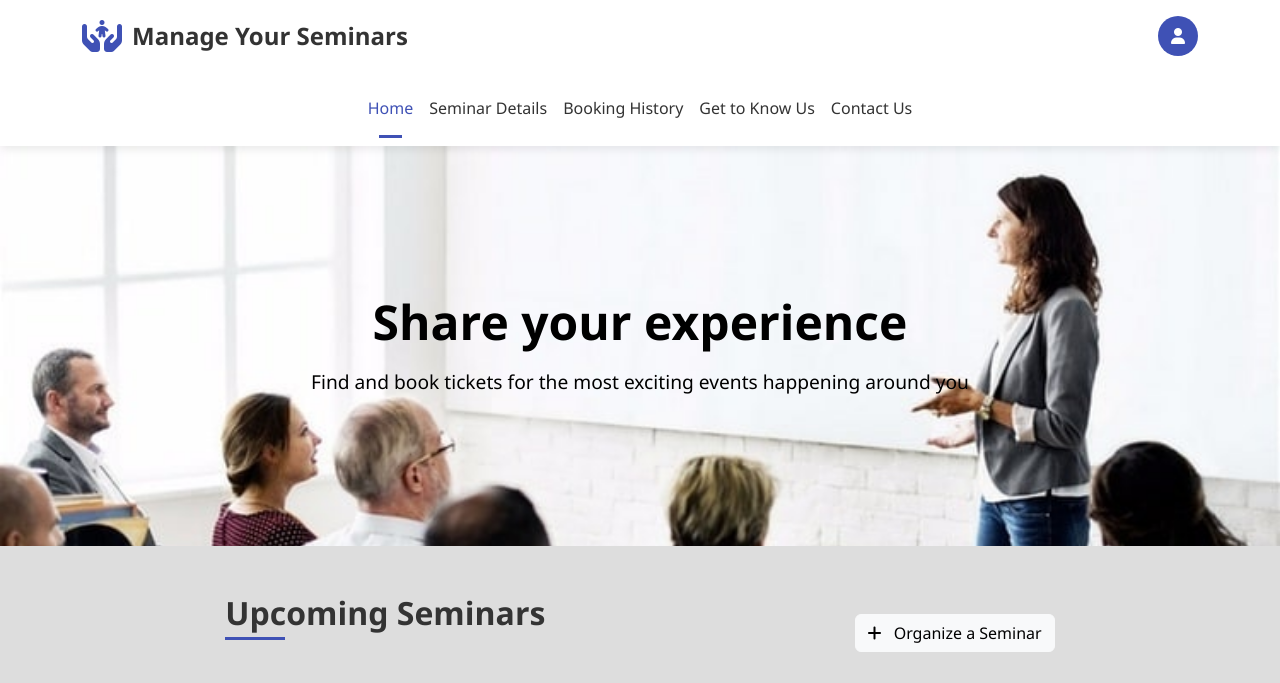
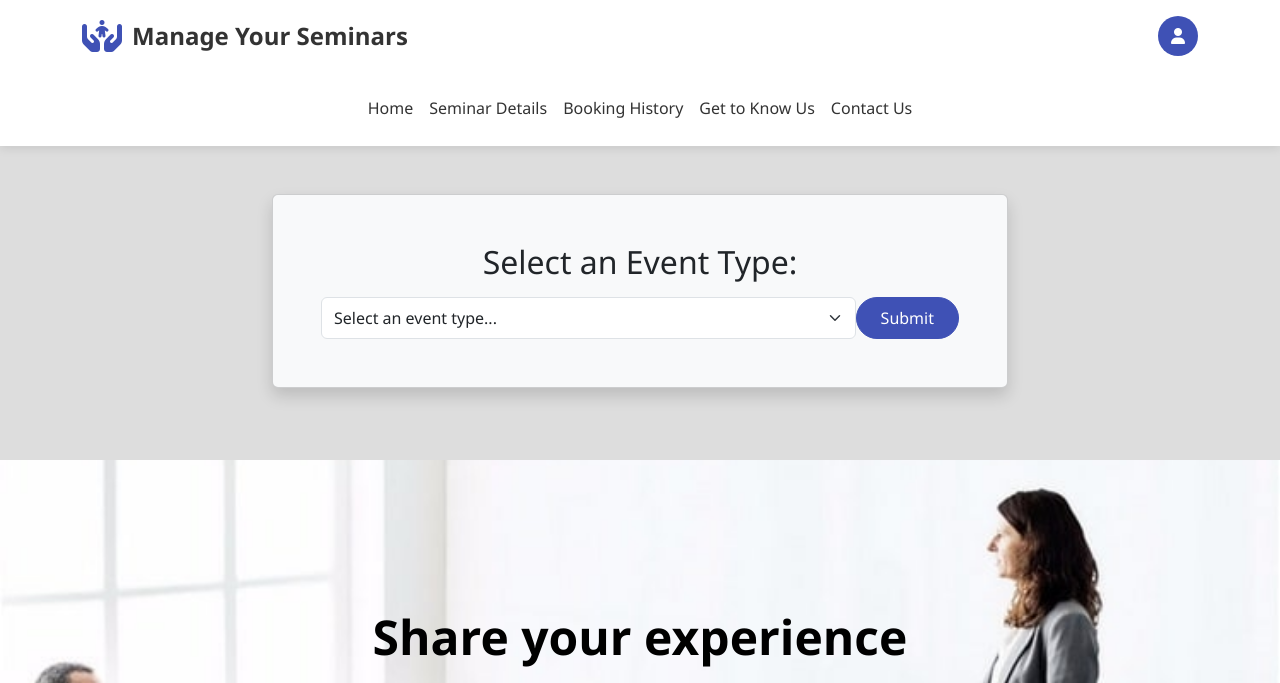
Before and after one commit to Karmalhazom2000/group9_IAB207, a Flask app: page /home in a window 1280 px wide. Shown: the top 683 px of the page. Run offline with Flask 3, Linux system fonts and the light colour scheme; some libraries are stand-ins or nearby versions.

Commit message:
Update home-page.html

```diff
--- a/app/templates/home-page.html
+++ b/app/templates/home-page.html
@@ -25,16 +25,19 @@
         <ul class="dropdown-menu dropdown-menu-end">
           <li>
             <div class="dropdown-item-text">
-              <div class="fw-bold">Tshering Dorji</div>
-              <div class="small text-muted">tsheden@gmail.com</div>
+              <div class="fw-bold">Sonam Lhamo</div>
+              <div class="small text-muted">sonamlhamo871@gmail.com</div>
             </div>
           </li>
           <li><hr class="dropdown-divider"></li>
           <li><a class="dropdown-item" href="#"><i class="fas fa-user-circle me-2"></i> Profile Settings</a></li>
-          <li><a class="dropdown-item" href="{{ url_for('index') }}"><i class="fas fa-sign-out-alt me-2"></i> Logout</a></li>
+          <li><a class="dropdown-item" href="index.html"><i class="fas fa-sign-out-alt me-2"></i> Logout</a></li>
         </ul>
       </div>
     </div>
+
+
+
 
     <nav class="navbar navbar-expand-lg">
       <div class="container">
@@ -44,24 +47,26 @@
         <div class="collapse navbar-collapse" id="navbarMain">
           <ul class="navbar-nav main-menu mx-auto">
             <li class="nav-item">
-              <a class="nav-link" href="{{ url_for('home_page') }}" id="homeNav">Home</a>
+              <a class="nav-link" href="home-page.html" id="homeNav">Home</a>
             </li>
             <li class="nav-item">
-              <a class="nav-link" href="{{ url_for('event_details') }}" id="eventsNav">Seminar Details</a>
+              <a class="nav-link" href="event-details.html" id="eventsNav">Seminar Details</a>
             </li>
             <li class="nav-item">
-              <a class="nav-link" href="{{ url_for('booking_history') }}" id="bookingHistoryNav">Booking History</a>
+              <a class="nav-link" href="booking-history.html" id="bookingHistoryNav">Booking History</a>
             </li>
             <li class="nav-item">
-              <a class="nav-link" href="{{ url_for('about_us') }}" id="aboutUsNav">Get to Know Us</a>
+              <a class="nav-link" href="about-us.html" id="aboutUsNav">Get to Know Us</a>
             </li>
             <li class="nav-item">
-              <a class="nav-link" href="{{ url_for('contact_us') }}" id="contactUsNav">Contact Us</a>
+              <a class="nav-link" href="contact-us.html" id="contactUsNav">Contact Us</a>
             </li>
           </ul>
         </div>
       </div>
     </nav>
+
+
 
     <script>
       const navLinks = document.querySelectorAll('.nav-link');
@@ -81,7 +86,28 @@
       });
     </script>
   </header>
+        <div class="container">
+        <div class="row justify-content-center mt-5 pb-4">
+           <div class="col-md-8">
+              <div class="card shadow p-5 mb-5 bg-light">
+                 <h2 class="text-center mb-3">Select an Event Type:</h2>
+                 <form class="form-inline d-flex flex-nowrap">
 
+                    <select class="form-select" aria-label="Default select example">
+                       <option selected>Select an event type...</option>
+                       <option value="Talk by the Author" >Talk by the Author</option>
+                       <option value="Learn how to learn">Learn how to learn</option>
+                       <option value="Ted Talk">Ted Talk</option>
+                       <option value="Finacial Mindset">Financial Mindset</option>
+                       <option value="more..">more</option>
+                    </select>
+                    <a href="event-details.html" class="btn btn-primary">Submit</a>
+                 </form>
+              </div>
+           </div>
+        </div>
+     </div>
+    </div>
   <!-- Hero Section -->
   <section class="hero-section bg-primary text-black py-3" style="background-image: url('static/img/session.jpg');">
     <div class="container text-center">
@@ -97,7 +123,7 @@
       <div class="col-md-8 offset-md-2 mb-5 mb-lg-0">
         <div class="d-flex justify-content-between align-items-center mb-4">
           <h2 class="section-title">Upcoming Seminars</h2>
-          <a href="{{ url_for('create_event') }}" class="btn btn-light">
+          <a href="create-event.html" class="btn btn-light">
             <i class="fas fa-plus me-2"></i> Organize a Seminar
           </a>
         </div>
@@ -121,8 +147,11 @@
                   <i class="fas fa-map-marker-alt"></i>
                   <span>Central Theater</span>
                 </div>
+                <div class="event-meta">
+                  <span>Status: Open</span>
+                </div>
                 <div class="d-flex justify-content-between align-items-center mt-4">
-                  <a href="{{ url_for('event_details') }}" class="btn btn-light">View Details</a>
+                  <a href="event-details-talk-by-the-author.html" class="btn btn-light">View Details</a>
                   <button class="btn btn-outline-secondary" data-bs-toggle="modal" data-bs-target="#bookTicketModal">
                     <i class="fas fa-ticket-alt me-2"></i> Reserve Seat
                   </button>
@@ -149,8 +178,11 @@
                   <i class="fas fa-map-marker-alt"></i>
                   <span>Convention Center</span>
                 </div>
+                 <div class="event-meta">
+                  <span>Status: Open</span>
+                </div>
                 <div class="d-flex justify-content-between align-items-center mt-4">
-                  <a href="{{ url_for('event_details') }}" class="btn btn-light">View Details</a>
+                  <a href="event-details-learn-how-to-learn.html" class="btn btn-light">View Details</a>
                   <button class="btn btn-outline-secondary" data-bs-toggle="modal" data-bs-target="#bookTicketModal">
                     <i class="fas fa-ticket-alt me-2"></i> Reserve Seat
                   </button>
@@ -177,8 +209,11 @@
                   <i class="fas fa-map-marker-alt"></i>
                   <span>Downtown Pavilion</span>
                 </div>
+                 <div class="event-meta">
+                  <span>Status: Open</span>
+                </div>
                 <div class="d-flex justify-content-between align-items-center mt-4">
-                  <a href="{{ url_for('event_details') }}" class="btn btn-light">View Details</a>
+                  <a href="event-details-ted-talk.html" class="btn btn-light">View Details</a>
                   <button class="btn btn-outline-secondary" data-bs-toggle="modal" data-bs-target="#bookTicketModal">
                     <i class="fas fa-ticket-alt me-2"></i> Reserve Seat
                   </button>
@@ -205,8 +240,11 @@
                   <i class="fas fa-map-marker-alt"></i>
                   <span>Arts Center</span>
                 </div>
+                 <div class="event-meta">
+                  <span>Status: BOOKED OUT</span>
+                </div>
                 <div class="d-flex justify-content-between align-items-center mt-4">
-                  <a href="{{ url_for('event_details') }}" class="btn btn-light">View Details</a>
+                  <a href="event-details-financial-mindset.html" class="btn btn-light">View Details</a>
                   <button class="btn btn-outline-secondary" data-bs-toggle="modal" data-bs-target="#bookTicketModal">
                     <i class="fas fa-ticket-alt me-2"></i> Reserve Seat
                   </button>
@@ -217,7 +255,7 @@
         </div>
 
         <div class="text-center mt-5">
-          <a href="{{ url_for('event_details') }}" class="btn btn-light">View All Seminars</a>
+          <a href="event-details.html" class="btn btn-light">View All Seminars</a>
         </div>
       </div>
     </div>
```
